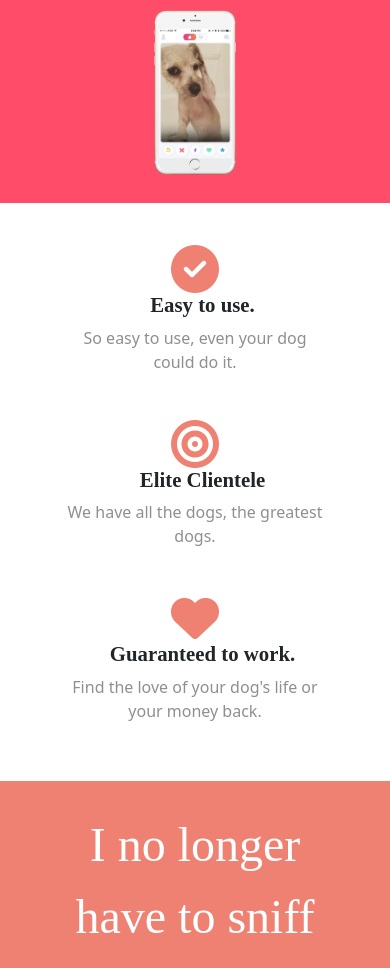
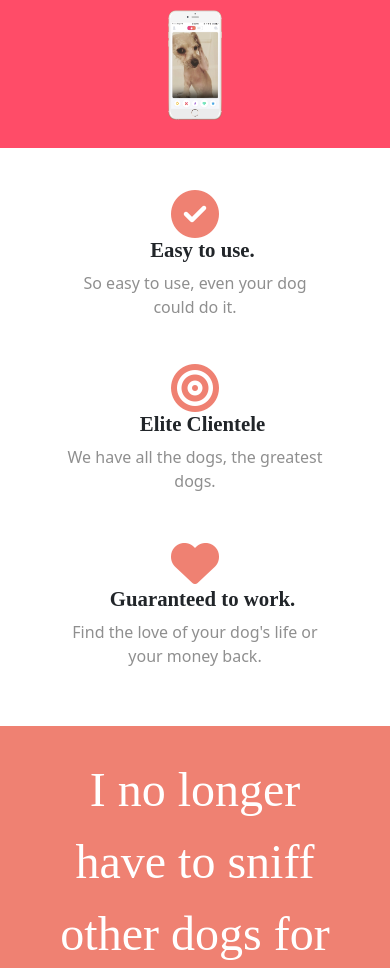
Before and after one commit to BogdanCozma14/TindogCopy, a plain HTML site: page index.html in a window 390 px wide. Shown: the part 756-1724 px from the top of the page. Drawn offline with nearby package versions, Linux system fonts and the light colour scheme.

Commit message:
Update styles.css

```diff
--- a/css/styles.css
+++ b/css/styles.css
@@ -17,9 +17,7 @@ h2{
 }
 .dog-photo{
   transform: rotate(25deg);
-  width: 20%;
-  position: absolute;
-  left: 50%;
+  width: 40%;
 }
 .navbar{
   padding: 0 0 6rem;
@@ -56,8 +54,6 @@ h3{
 #features{
   padding: 7% 15%;
   background-color: #fff;
-  position: relative;
-  z-index: 1;
 }
 
 .feature-box{
@@ -100,10 +96,6 @@ p{
   padding: 20px 20px 50px;
 }
 
-.profile-photo{
-  width: 25%;
-  border-radius: 100%;
-}
 
 /* Pricing section */
 #pricing{
@@ -166,13 +158,12 @@ p{
   color: #580575;
 }
 
-@media (max-width: 880px){
+@media (max-width: 1000px){
   .dog-photo{
-    position: static;
-    width: 30%;
     transform: rotate(0);
+    width: 20%;
 }
-
+}
 @media(max-width: 700px){
   .press-logo{
     transform: scale(2, 2);
```
